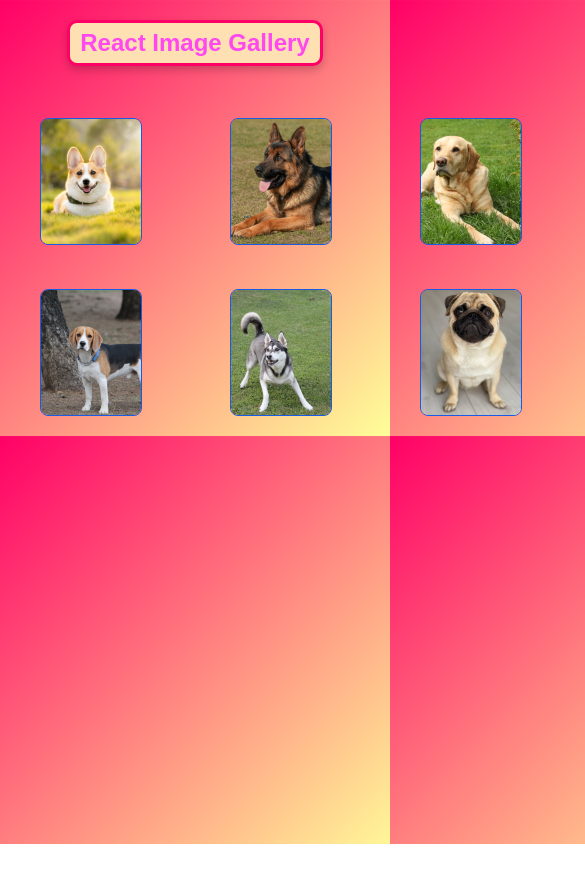
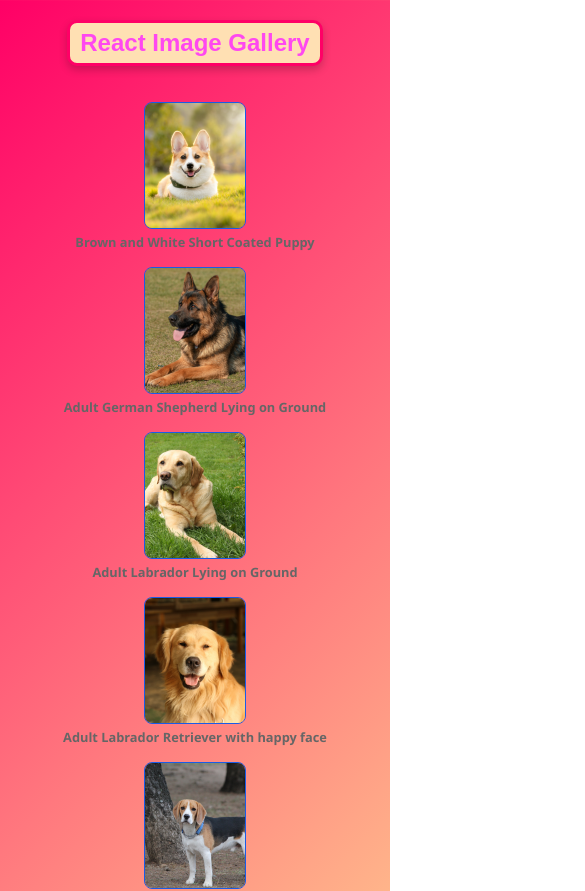
Before and after one commit to VigneshKumar2711/Image-Gallery--React, a React (Create React App) app: page / in a window 390 px wide. Shown: the top 891 px of the page, 585 px wide, since content can reach past the window. Before the commit the page ends 844 px from the top, so only its background shows below. Built offline with nearby package versions, Linux system fonts and the light colour scheme.

Commit message:
Update style.css

```diff
--- a/src/style.css
+++ b/src/style.css
@@ -38,8 +38,8 @@ h1:hover{
 
 
 .image-container {
-    display: grid;
-  grid-template-columns: repeat(4, 1fr); /* 4 images per row */
+    flex-direction: row;
+    flex-wrap: wrap;
     gap: 15px;
     flex-direction: row;
     flex-wrap: wrap ;
@@ -188,7 +188,7 @@ figcaption{
     }
 
     figcaption {
-        display: none;
+        display: 1em;
     }
 
     .image-container {
```
